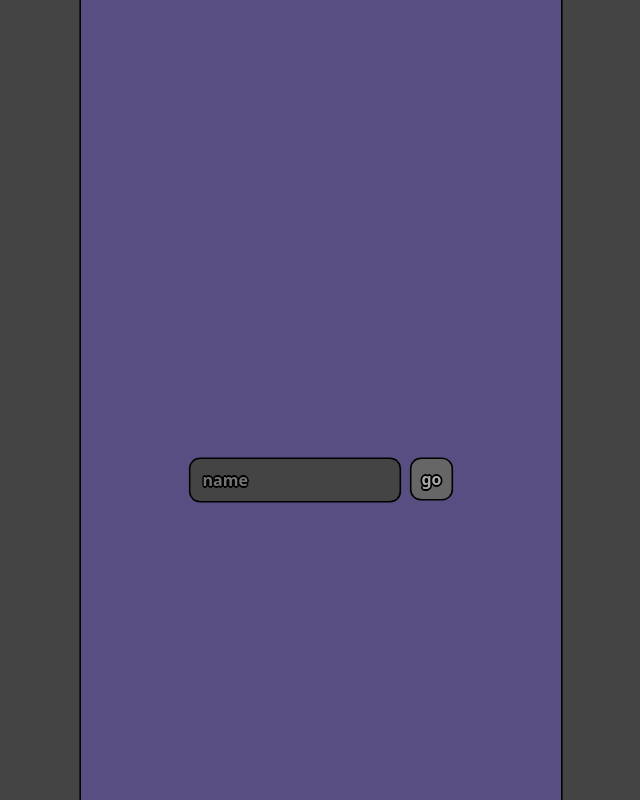
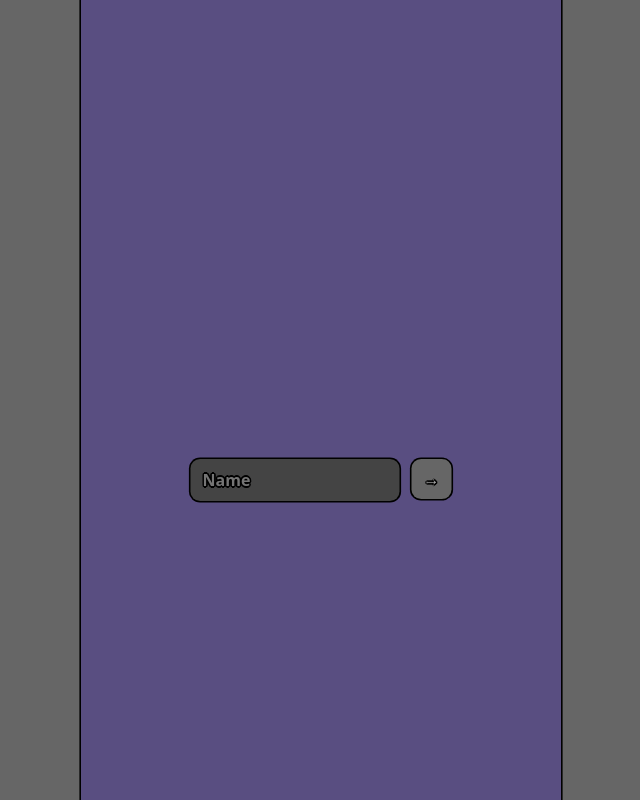
Before and after one commit to jorahty/polish, a website: page public/index.html in a window 1280 px wide. Shown: the whole page, without its empty margins (319-959 px from the left). Drawn offline with Linux system fonts and the light colour scheme.

Commit message:
subtle style improvements

```diff
--- a/public/js/title.js
+++ b/public/js/title.js
@@ -7,15 +7,16 @@ function Title() {
 
   const textfield = createElement(form, 'input', {
     type: 'text',
-    placeholder: 'name',
+    placeholder: 'Name',
     size: 15,
+    autocomplete: 'off',
     value: sessionStorage.nickname || '',
     id: 'nickname',
   });
 
   const go = createElement(form, 'input', {
     type: 'submit',
-    value: 'go',
+    value: '→',
     disabled: !isValid(textfield.value),
     id: 'go',
   });
--- a/public/style.css
+++ b/public/style.css
@@ -20,7 +20,7 @@ html {
 }
 
 html {
-  background: #444;
+  background: #666;
 }
 
 body {
@@ -71,6 +71,7 @@ body * {
 #go {
   background: #538aaa;
   cursor: pointer;
+  font-weight: 900;
 }
 
 #go:hover {
```
